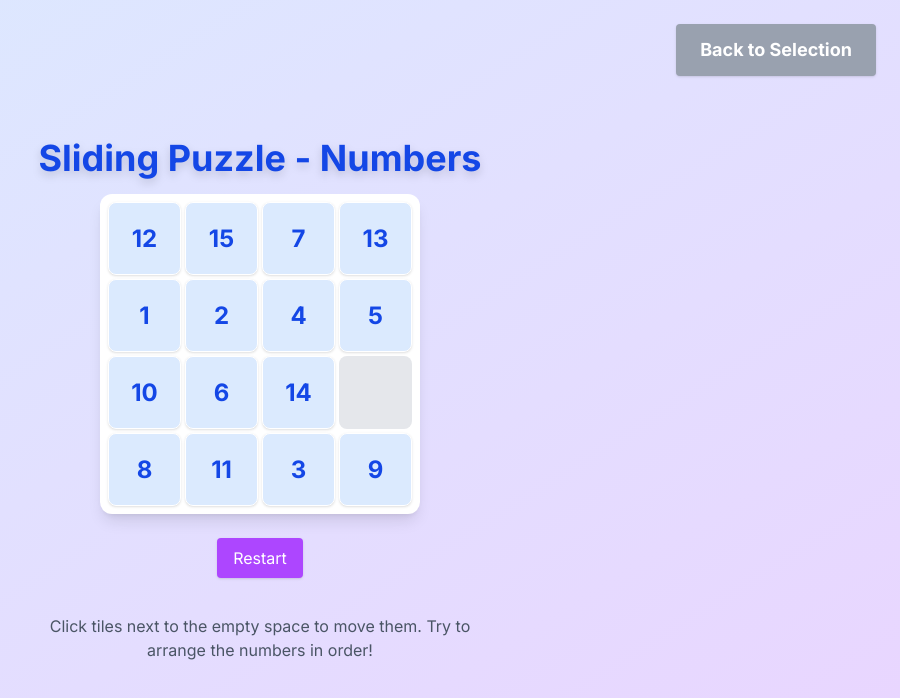
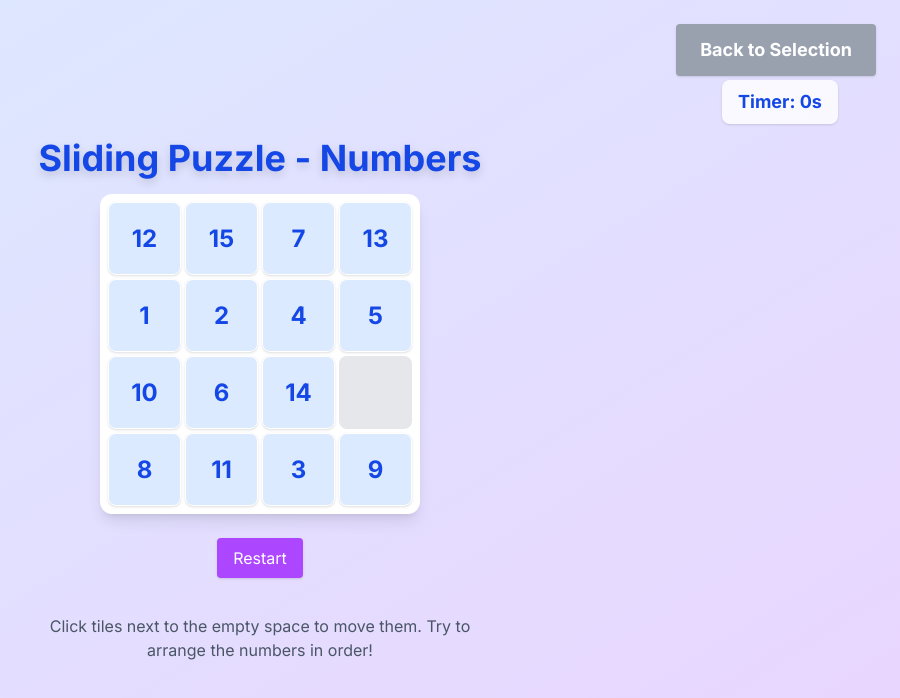
Before and after one commit to Jagjit-2626/games, a Next.js app: page /sliding-puzzle/numbers in a window 1280 px wide. Shown: the top 698 px of the page, without its empty margins (380-1280 px from the left). Built offline with nearby package versions, Linux system fonts and the light colour scheme.

Commit message:
feat(sliding-puzzle): center timer below Back to Selection button in numbers mode

```diff
--- a/src/app/sliding-puzzle/numbers/page.tsx
+++ b/src/app/sliding-puzzle/numbers/page.tsx
@@ -24,6 +24,15 @@ function isSolvable(tiles: number[]) {
 export default function SlidingPuzzleNumbers() {
   const [tiles, setTiles] = useState<number[]>([]);
   const [won, setWon] = useState(false);
+  const [seconds, setSeconds] = useState(0);
+  const [timerStarted, setTimerStarted] = useState(false);
+  useEffect(() => {
+    let timer: NodeJS.Timeout | undefined;
+    if (timerStarted && !won) {
+      timer = setInterval(() => setSeconds((s) => s + 1), 1000);
+    }
+    return () => timer && clearInterval(timer);
+  }, [timerStarted, won]);
   function startNewGame() {
     let shuffled = getShuffledTiles();
     while (!isSolvable(shuffled) || isSolved(shuffled)) {
@@ -31,6 +40,8 @@ export default function SlidingPuzzleNumbers() {
     }
     setTiles(shuffled);
     setWon(false);
+    setSeconds(0);
+    setTimerStarted(false);
   }
   useEffect(() => { startNewGame(); }, []);
   function isSolved(arr: number[]) {
@@ -38,6 +49,7 @@ export default function SlidingPuzzleNumbers() {
   }
   function moveTile(idx: number) {
     if (won) return;
+    if (!timerStarted) setTimerStarted(true);
     const empty = tiles.indexOf(0);
     const canMove = [
       empty - 1 === idx && empty % SIZE !== 0,
@@ -56,6 +68,9 @@ export default function SlidingPuzzleNumbers() {
   return (
     <div className="flex flex-col items-center justify-center min-h-screen bg-gradient-to-br from-blue-100 to-purple-200">
       <button className="absolute top-6 right-6 px-6 py-3 bg-gray-400 text-white rounded shadow hover:bg-gray-500 text-lg font-bold transition z-20" onClick={() => window.location.href = '/sliding-puzzle/select-mode'}>Back to Selection</button>
+      <div className="absolute top-20 right-6 z-20 w-48 flex justify-center">
+        <div className="bg-white/80 rounded-lg px-4 py-2 shadow text-blue-700 font-bold text-lg">Timer: {seconds}s</div>
+      </div>
       <h1 className="text-4xl font-bold mb-4 text-blue-700 drop-shadow-lg">Sliding Puzzle - Numbers</h1>
       <div className="grid grid-cols-4 gap-1 bg-white rounded-xl p-2 shadow-lg mb-6 w-full max-w-xs aspect-square relative">
         {tiles.map((tile, idx) => (
```
